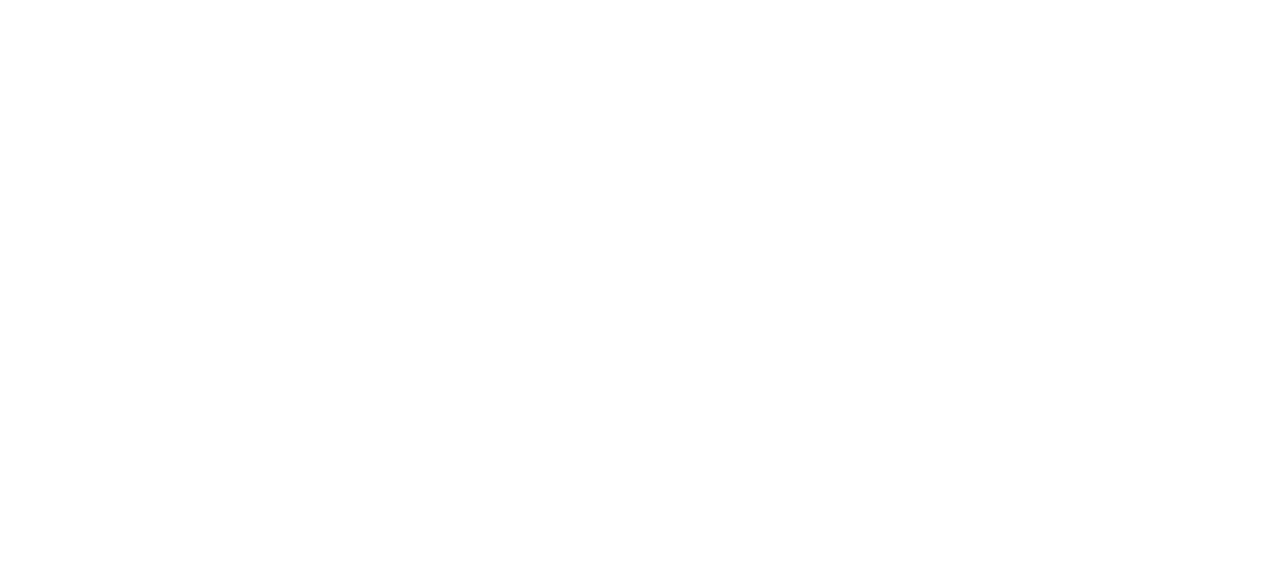
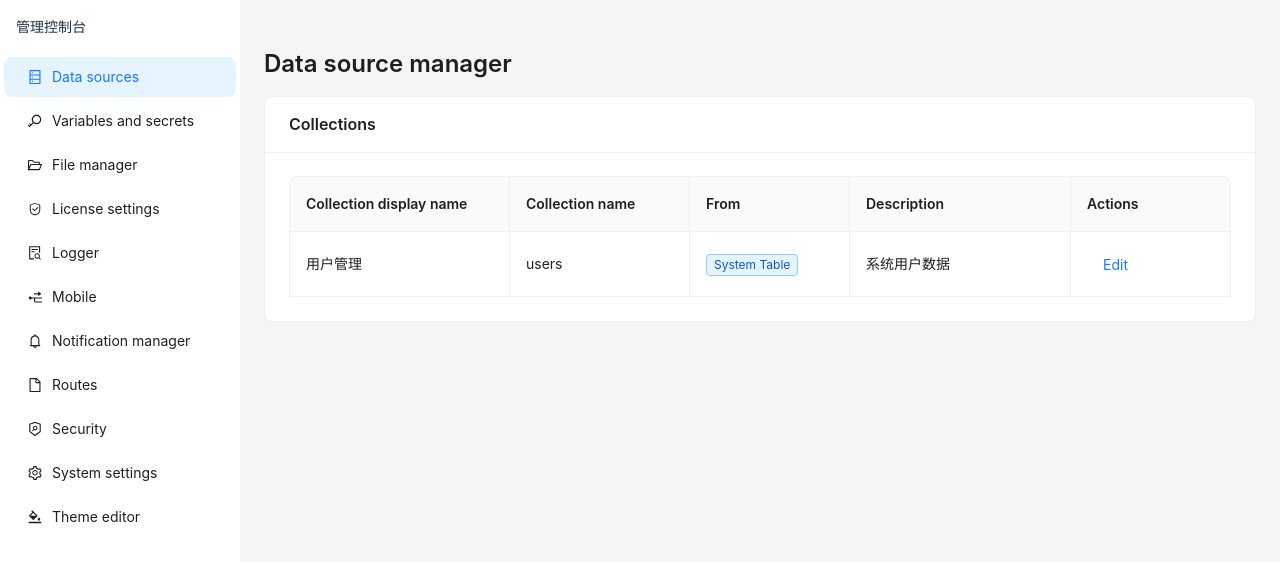
Before and after one commit to aaaaaajie/ui-design, a React (Vite) app: page /admin in a window 1280 px wide. Before the commit this address had no page. Shown: the top 562 px of the page. Built offline with nearby package versions, Linux system fonts and the light colour scheme.

Commit message:
last commit, bye

```diff
--- a/src/App.tsx
+++ b/src/App.tsx
@@ -6,6 +6,7 @@
 import FieldInterface from './pages/FieldInterface';
 import ApiComponent from './components/ApiComponent';
 import './App.css';
+import AdminDashboard from './pages/AdminDashboard';
 
 function App() {
   return (
@@ -16,6 +17,7 @@
           <Route path="/collections" element={<Collections />} />
           <Route path="/field-interface" element={<FieldInterface />} />
           <Route path="/api-tester" element={<ApiComponent />} />
+          <Route path="/admin" element={<AdminDashboard />} />
         </Routes>
       </Router>
     </ConfigProvider>
--- /dev/null
+++ b/src/pages/AdminDashboard.tsx
@@ -0,0 +1,237 @@
+import React, { useMemo, useState } from 'react';
+import {
+  Layout,
+  Menu,
+  Typography,
+  Card,
+  Table,
+  Button,
+  Drawer,
+  Form,
+  Input,
+  Collapse,
+  Space,
+  message,
+  Tag,
+} from 'antd';
+import type { ColumnsType } from 'antd/es/table';
+import {
+  DatabaseOutlined,
+  FolderOpenOutlined,
+  KeyOutlined,
+  FileOutlined,
+  SafetyOutlined,
+  BellOutlined,
+  NodeExpandOutlined,
+  SecurityScanOutlined,
+  SettingOutlined,
+  BgColorsOutlined,
+  FileSearchOutlined,
+} from '@ant-design/icons';
+
+const { Sider, Content } = Layout;
+const { Title } = Typography;
+
+interface CollectionItem {
+  key: string;
+  displayName: string;
+  name: string;
+  from: 'System Table' | 'User Created Table';
+  description?: string;
+}
+
+const AdminDashboard: React.FC = () => {
+  const [selectedKey, setSelectedKey] = useState('data-sources');
+  const [drawerOpen, setDrawerOpen] = useState(false);
+  const [editingRecord, setEditingRecord] = useState<CollectionItem | null>(null);
+  const [form] = Form.useForm();
+  const [messageApi, contextHolder] = message.useMessage();
+
+  const data: CollectionItem[] = useMemo(
+    () => [
+      {
+        key: '1',
+        displayName: '用户管理',
+        name: 'users',
+        from: 'System Table',
+        description: '系统用户数据',
+      },
+    ],
+    []
+  );
+
+  const columns: ColumnsType<CollectionItem> = [
+    { title: 'Collection display name', dataIndex: 'displayName', key: 'displayName', width: 220 },
+    { title: 'Collection name', dataIndex: 'name', key: 'name', width: 180 },
+    { title: 'From', dataIndex: 'from', key: 'from', width: 160, render: (v) => <Tag color={v === 'System Table' ? 'blue' : 'green'}>{v}</Tag> },
+    { title: 'Description', dataIndex: 'description', key: 'description' },
+    {
+      title: 'Actions',
+      key: 'actions',
+      width: 160,
+      render: (_, record) => (
+        <Space>
+          <Button
+            type="link"
+            onClick={() => {
+              setEditingRecord(record);
+              form.setFieldsValue({
+                displayName: record.displayName,
+                name: record.name,
+                description: record.description,
+              });
+              setDrawerOpen(true);
+            }}
+          >
+            Edit
+          </Button>
+        </Space>
+      ),
+    },
+  ];
+
+  const menuItems = [
+    { key: 'data-sources', icon: <DatabaseOutlined />, label: 'Data sources' },
+    { key: 'variables', icon: <KeyOutlined />, label: 'Variables and secrets' },
+    { key: 'file-manager', icon: <FolderOpenOutlined />, label: 'File manager' },
+    { key: 'license', icon: <SafetyOutlined />, label: 'License settings' },
+    { key: 'logger', icon: <FileSearchOutlined />, label: 'Logger' },
+    { key: 'mobile', icon: <NodeExpandOutlined />, label: 'Mobile' },
+    { key: 'notification', icon: <BellOutlined />, label: 'Notification manager' },
+    { key: 'routes', icon: <FileOutlined />, label: 'Routes' },
+    { key: 'security', icon: <SecurityScanOutlined />, label: 'Security' },
+    { key: 'system', icon: <SettingOutlined />, label: 'System settings' },
+    { key: 'theme', icon: <BgColorsOutlined />, label: 'Theme editor' },
+  ];
+
+  const renderMain = () => {
+    if (selectedKey !== 'data-sources') {
+      return (
+        <Card>
+          <Title level={4} style={{ marginBottom: 8 }}>
+            {menuItems.find((m) => m.key === selectedKey)?.label}
+          </Title>
+          <div style={{ color: '#999' }}>该模块为占位页面，后续可按需补充功能。</div>
+        </Card>
+      );
+    }
+
+    return (
+      <>
+        <Card
+          title={<span style={{ fontWeight: 600 }}>Collections</span>}
+        >
+          <Table
+            rowKey="key"
+            columns={columns}
+            dataSource={data}
+            pagination={false}
+            bordered
+          />
+        </Card>
+
+        <Drawer
+          title={`Edit collection${editingRecord ? ` - ${editingRecord.displayName}` : ''}`}
+          width={720}
+          open={drawerOpen}
+          onClose={() => setDrawerOpen(false)}
+          extra={
+            <Space>
+              <Button onClick={() => setDrawerOpen(false)}>Cancel</Button>
+              <Button type="primary" onClick={() => form.submit()}>Submit</Button>
+            </Space>
+          }
+        >
+          <Form
+            form={form}
+            layout="vertical"
+            onFinish={(values) => {
+              // 简单模拟保存
+              messageApi.success('已保存更改');
+              setEditingRecord((prev) => (prev ? { ...prev, ...values } as CollectionItem : prev));
+              setDrawerOpen(false);
+            }}
+          >
+            <Form.Item
+              label="Collection display name"
+              name="displayName"
+              rules={[{ required: true, message: '请输入显示名称' }]}
+            >
+              <Input placeholder="用户管理" />
+            </Form.Item>
+            <Form.Item
+              label="Collection name"
+              name="name"
+              rules={[{ required: true, message: '请输入集合标识' }]}
+              tooltip="支持字母、数字与下划线，必须以字母开头"
+            >
+              <Input placeholder="users" />
+            </Form.Item>
+            <Form.Item label="Description" name="description">
+              <Input.TextArea rows={3} placeholder="可选描述" />
+            </Form.Item>
+
+            <Collapse
+              bordered={false}
+              items={[
+                { key: 'list', label: 'List (required)', children: <div>列表查询参数设置（占位）</div> },
+                { key: 'get', label: 'Get (required)', children: <div>详情查询参数设置（占位）</div> },
+                { key: 'create', label: 'Create', children: <div>创建参数设置（占位）</div> },
+                { key: 'update', label: 'Update', children: <div>更新参数设置（占位）</div> },
+                { key: 'destroy', label: 'Destroy', children: <div>删除参数设置（占位）</div> },
+              ]}
+              style={{ marginBottom: 16 }}
+            />
+
+            <Title level={5} style={{ marginTop: 8 }}>Fields</Title>
+            <Table
+              size="small"
+              bordered
+              pagination={false}
+              columns={[
+                { title: 'Field display name', dataIndex: 'label', key: 'label', width: 200 },
+                { title: 'Field name', dataIndex: 'name', key: 'name', width: 160 },
+                { title: 'Field type', dataIndex: 'type', key: 'type', width: 120 },
+                { title: 'Field interface', dataIndex: 'ui', key: 'ui', width: 180 },
+                {
+                  title: 'Actions',
+                  key: 'actions',
+                  width: 120,
+                  render: () => <Button type="link" danger>Delete</Button>,
+                },
+              ]}
+              dataSource={[
+                { key: 'f1', label: 'email', name: 'email', type: 'string', ui: 'Single line text' },
+                { key: 'f2', label: 'name', name: 'name', type: 'string', ui: 'Single line text' },
+              ]}
+            />
+          </Form>
+        </Drawer>
+      </>
+    );
+  };
+
+  return (
+    <Layout style={{ minHeight: '100vh' }}>
+      {contextHolder}
+      <Sider width={240} theme="light">
+        <div style={{ padding: '16px', fontWeight: 600 }}>管理控制台</div>
+        <Menu
+          mode="inline"
+          selectedKeys={[selectedKey]}
+          items={menuItems}
+          onClick={(e) => setSelectedKey(e.key)}
+          style={{ height: '100%', borderRight: 0 }}
+        />
+      </Sider>
+      <Layout>
+        <Content style={{ padding: 24 }}>
+          <Title level={3} style={{ marginBottom: 16 }}>Data source manager</Title>
+          {renderMain()}
+        </Content>
+      </Layout>
+    </Layout>
+  );
+};
+
+export default AdminDashboard;
--- a/src/pages/HomePage.tsx
+++ b/src/pages/HomePage.tsx
@@ -98,6 +98,34 @@
             </Button>
           </div>
         </Card>
+
+        <Card
+          hoverable
+          style={{ width: '100%' }}
+          cover={
+            <div style={{
+              padding: '40px',
+              textAlign: 'center',
+              background: 'linear-gradient(135deg, #1c92d2 0%, #f2fcfe 100%)'
+            }}>
+              <TableOutlined style={{ fontSize: '48px', color: 'white' }} />
+            </div>
+          }
+        >
+          <Card.Meta
+            title="Admin Dashboard"
+            description="后台管理界面（数据源、集合、系统设置等）"
+          />
+          <div style={{ marginTop: '16px' }}>
+            <Button
+              type="primary"
+              onClick={() => navigate('/admin')}
+              block
+            >
+              进入 管理控制台
+            </Button>
+          </div>
+        </Card>
       </Space>
 
       <div style={{ marginTop: '48px', textAlign: 'center' }}>
```
